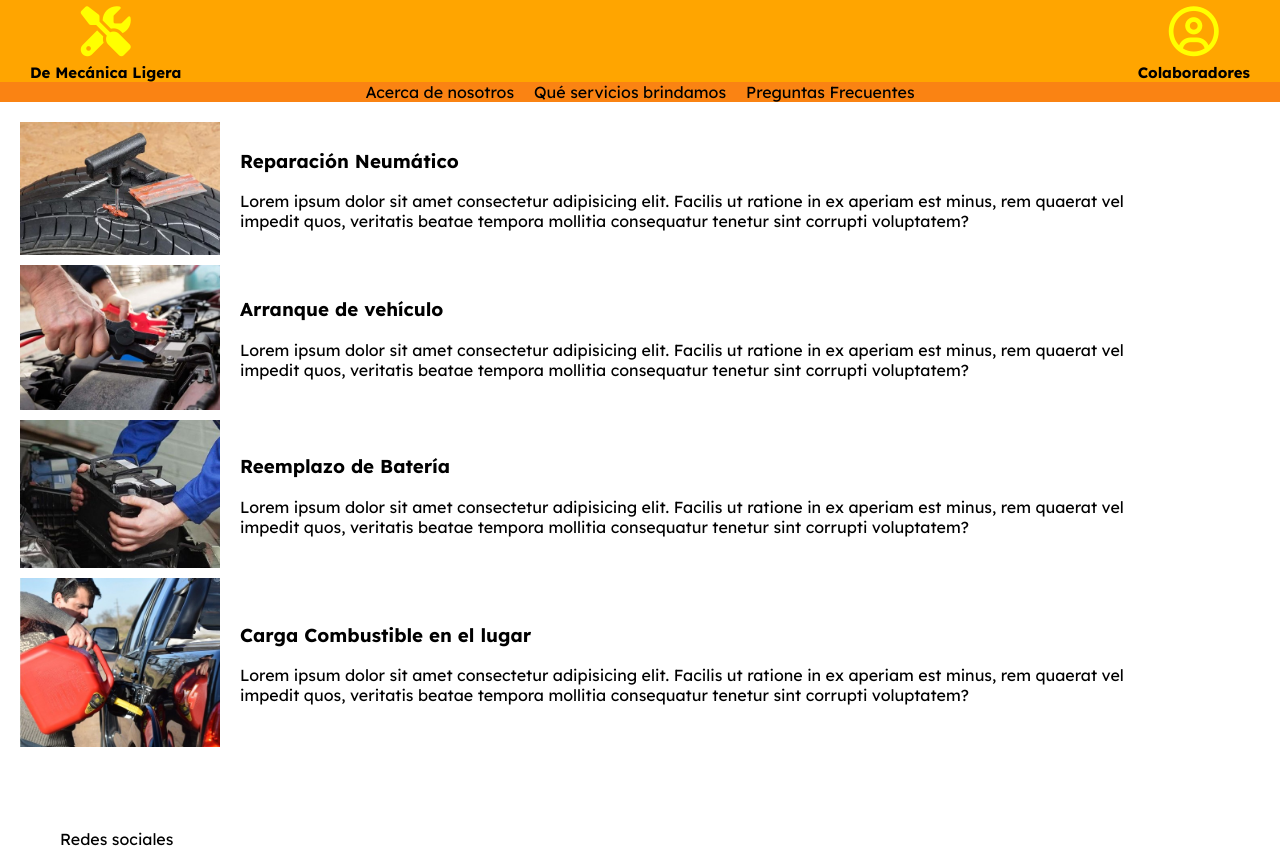
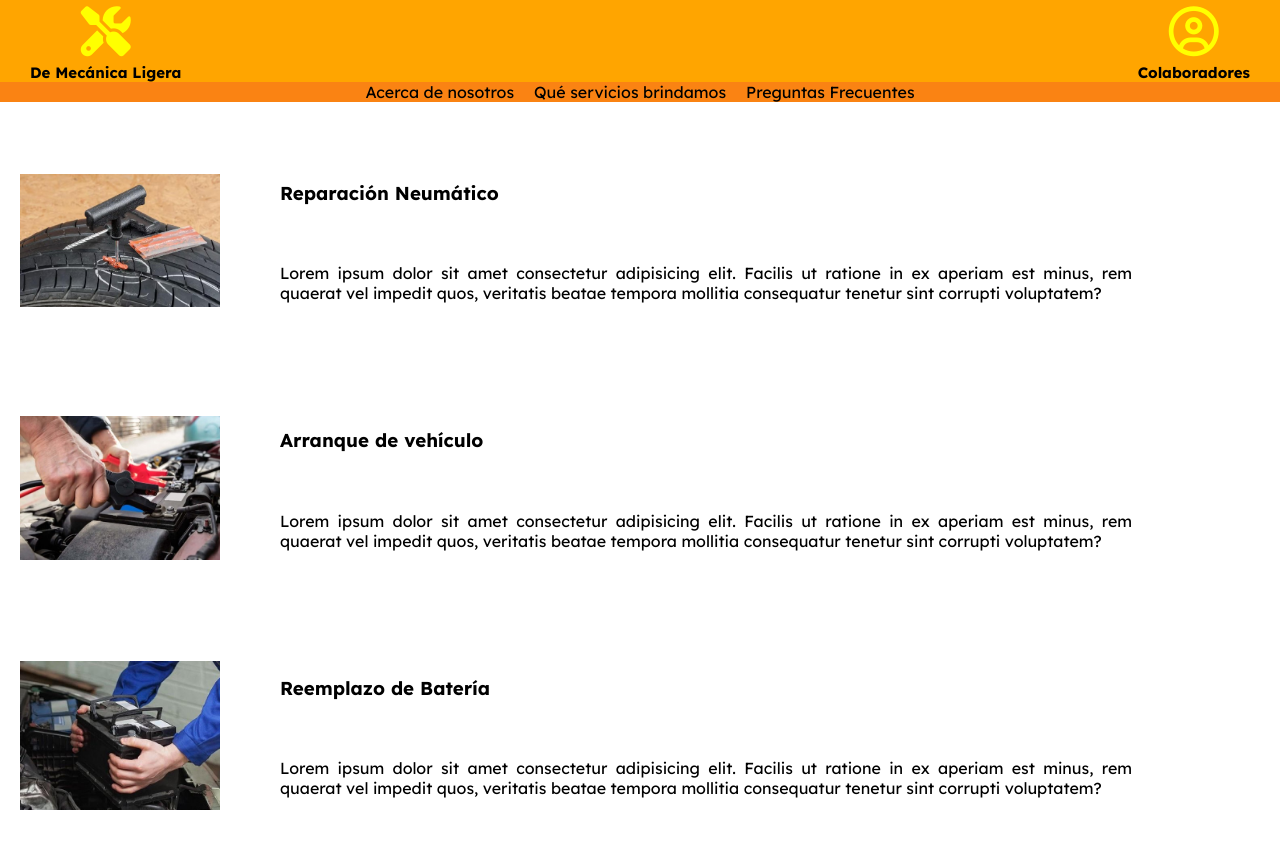
Before and after one commit to MauricioEGomez/mauricioegomez.github.io, a plain HTML site: page servicios.html in a window 1280 px wide. Shown: the top 857 px of the page. Drawn offline with Linux system fonts and the light colour scheme.

Commit message:
seguimos

```diff
--- a/servicios.html
+++ b/servicios.html
@@ -35,31 +35,35 @@
     <main>
         <div class="celda-imagen">
             <img class="imagen-servicio" src="./images/neumaticos.jpeg" alt="Gomería">
-            <div class="texto-servicio">
-                <h3 class="titulo-servicio">Reparación Neumático</h3>
+            <div class="desc-servicio">
+                <h3 class="desc-servicio">Reparación Neumático</h3>
                 <p class="desc-servicio">Lorem ipsum dolor sit amet consectetur adipisicing elit. Facilis ut ratione in ex aperiam est minus, rem quaerat vel impedit quos, veritatis beatae tempora mollitia consequatur tenetur sint corrupti voluptatem?</p>
             </div>
+            <div class="capa"> </div>
         </div>
         <div class="celda-imagen">
             <img class="imagen-servicio" src="./images/arranque.jpeg" alt="Arranque de vehículo">
-            <div class="texto-servicio">
-                <h3 class="titulo-servicio">Arranque de vehículo</h3>
+            <div class="desc-servicio">
+                <h3 class="desc-servicio">Arranque de vehículo</h3>
                 <p class="desc-servicio">Lorem ipsum dolor sit amet consectetur adipisicing elit. Facilis ut ratione in ex aperiam est minus, rem quaerat vel impedit quos, veritatis beatae tempora mollitia consequatur tenetur sint corrupti voluptatem?</p>
             </div>
+            <div class="capa"> </div>
         </div>
         <div class="celda-imagen">
             <img class="imagen-servicio" src="./images/reemplazo_bateria.jpeg" alt="Batería">
-            <div class="texto-servicio">
-                <h3 class="titulo-servicio">Reemplazo de Batería</h3>
+            <div class="desc-servicio">
+                <h3 class="desc-servicio">Reemplazo de Batería</h3>
                 <p class="desc-servicio">Lorem ipsum dolor sit amet consectetur adipisicing elit. Facilis ut ratione in ex aperiam est minus, rem quaerat vel impedit quos, veritatis beatae tempora mollitia consequatur tenetur sint corrupti voluptatem?</p>
             </div>
+            <div class="capa"> </div>
         </div>
         <div class="celda-imagen">
             <img class="imagen-servicio" src="./images/combustible.jpeg" alt="Combustible">
-            <div class="texto-servicio">
-                <h3 class="titulo-servicio">Carga Combustible en el lugar</h3>
+            <div class="desc-servicio">
+                <h3 class="desc-servicio">Carga Combustible en el lugar</h3>
                 <p class="desc-servicio">Lorem ipsum dolor sit amet consectetur adipisicing elit. Facilis ut ratione in ex aperiam est minus, rem quaerat vel impedit quos, veritatis beatae tempora mollitia consequatur tenetur sint corrupti voluptatem?</p>
             </div>
+            <div class="capa"> </div>
         </div>
     </main>
     <footer>
--- a/styles/style.css
+++ b/styles/style.css
@@ -63,21 +63,40 @@ main {
  }
 
 /* Tabla para las imagenes */
-.celda-imagen {
-    /* display: flex; */
-     align-items: ;
+/* .celda-imagen {
+    position: relative;
     margin-bottom: 1rem;
-}
-.imagen-servicio {
-      width: 20rem; /* Ajusta según la necesidad */
+} */
+/* .imagen-servicio {
+    position: absolute;
+    top: 10px;
+    z-index: 2;
+      width: 100%;  Ajusta según la necesidad
       height: auto;
-      margin-right: 20px; /* Espaciado entre la imagen y el texto */
-    /* border-radius: 20%; */
+      margin-right: 20px;  Espaciado entre la imagen y el texto
 }
 .titulo-servicio {
     text-align: justify;
+} */
+.celda-imagen {
+  position: relative;
 }
 
+.imagen-servicio {
+  position: absolute;
+  top: 0;
+  left: 0;
+  width: 100%;
+  height: 100%;
+  z-index: -1;
+  object-fit: cover; /* Opcional: para que la imagen cubra el espacio */
+}
+
+.desc-servicio {
+  color: white;
+  padding: 20px;
+  position: relative; /* Para que el texto esté encima de la imagen */
+}
 
 /* Estilo para el formulario */
 .formulario {
@@ -98,32 +117,33 @@ form {
 footer {
     display: flex;
     flex-direction: column;
-        justify-content: center;
-
+    justify-content: center;
     padding: 2rem;
     width: 90%;
 }
 .redes li {
     list-style: none;          /* Elimina viñetas */
     font-size: 3rem;
-
 }
 /* ----------------------------------------------------------------------------------- */
 
 /* media query para celulares hasta 600px */
 @media (min-width:601px) {
 .celda-imagen {
+
     display: flex;
     align-items: center;
     margin-bottom: 1rem;
 }
 .imagen-servicio {
+    position: relative;
       width: 200px; /* Ajusta según la necesidad */
       height: auto;
       margin-right: 20px; /* Espaciado entre la imagen y el texto */
     /* border-radius: 20%; */
 }
-.titulo-servicio {
+.desc-servicio {
+    color: black;
     text-align: justify;
 }
 
```
